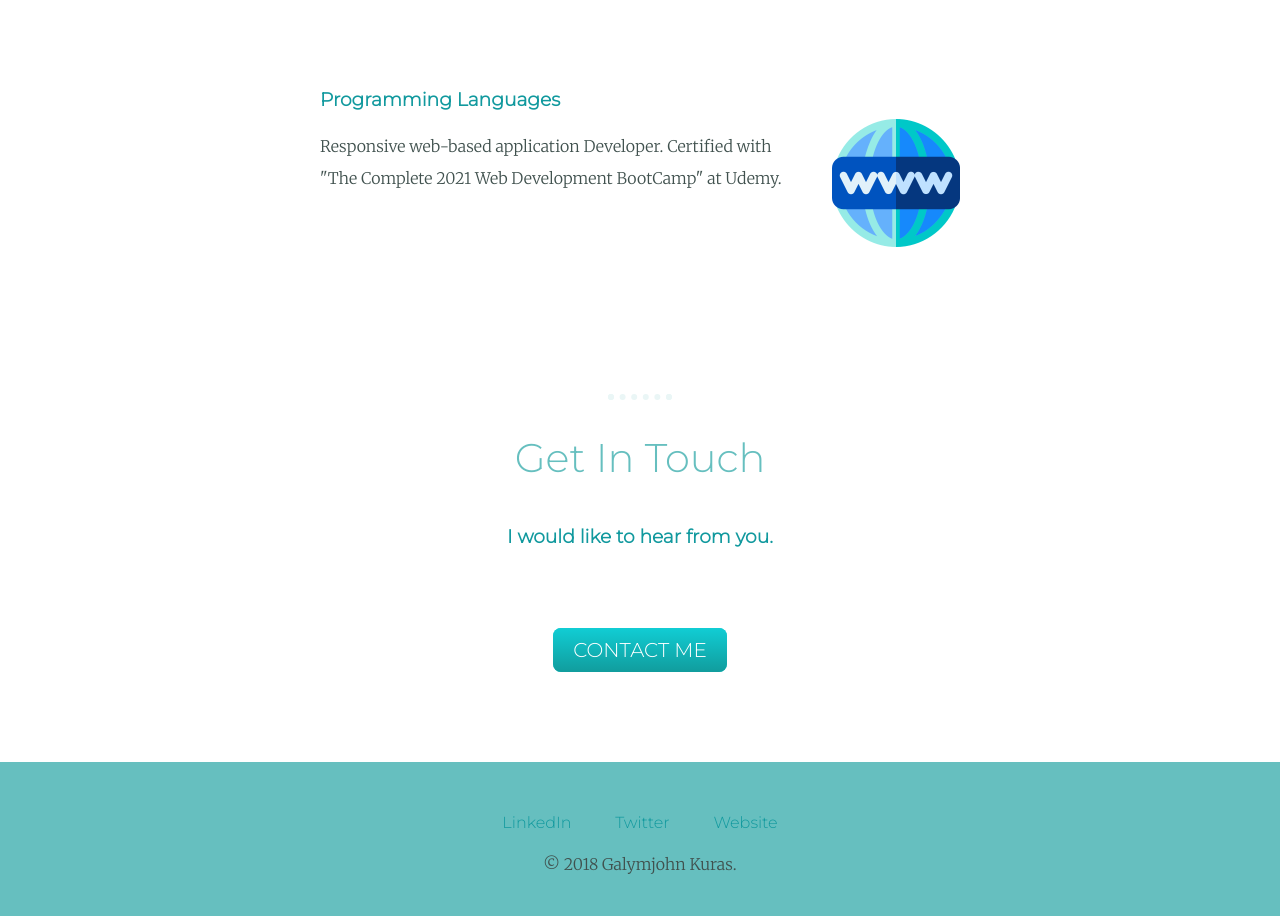
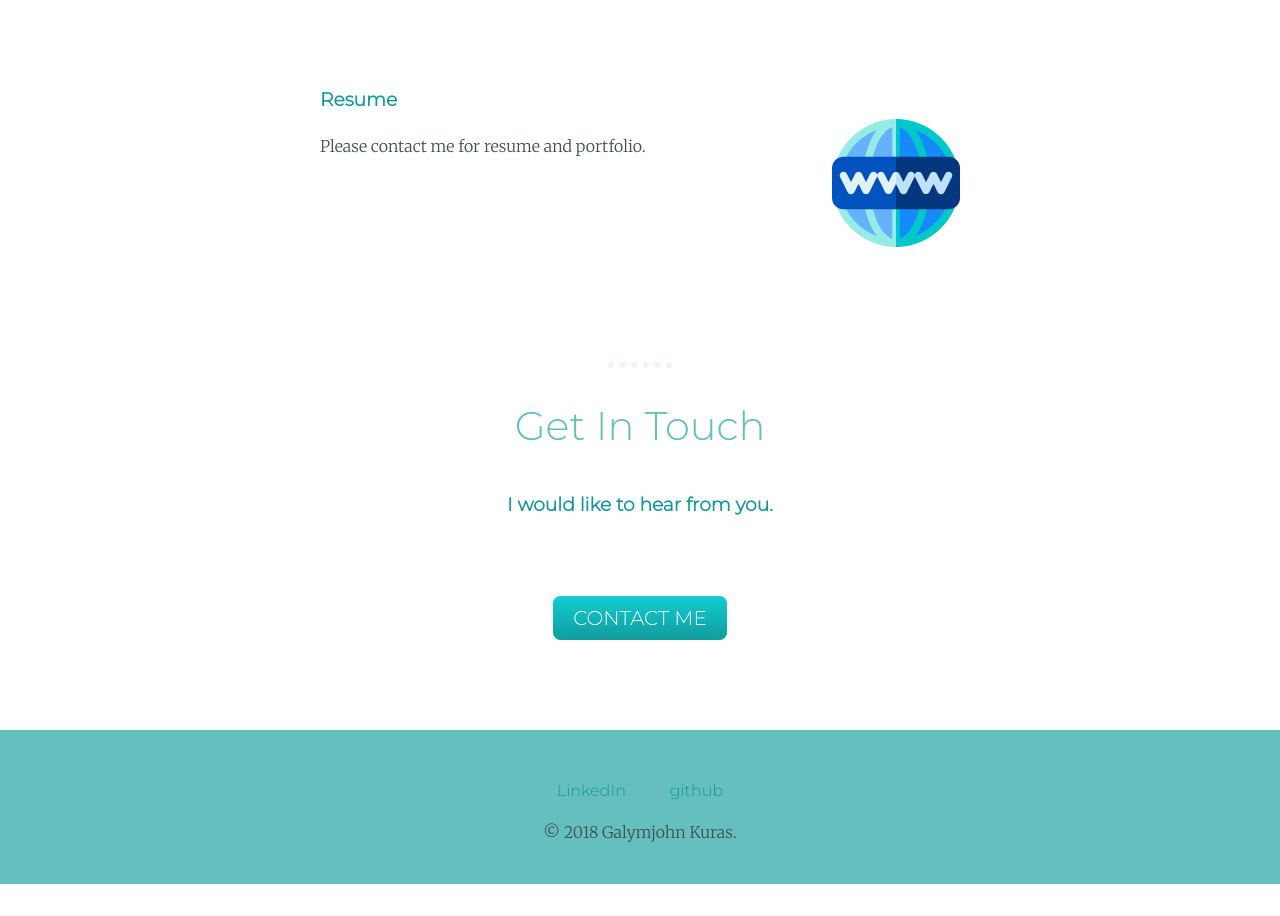
Before and after one commit to Galymjohn/my-resume, a plain HTML site: page index.html in a window 1280 px wide. Shown: the part 1820-2736 px from the top of the page. After the commit the page ends 2704 px from the top, so only its background shows below. Drawn offline with Linux system fonts and the light colour scheme.

Commit message:
Portfolio info

```diff
--- a/index.html
+++ b/index.html
@@ -29,14 +29,14 @@
     <h2>My Skills.</h2>
     <div class="skill-row">
       <img class="skills-img-one" src="images/weather-app.png" alt="">
-      <h3>App Development</h3>
+      <h3 src="https://johnnykuras.wixsite.com/website-1">App Development</h3>
       <p>Responsive web-based application Developer. Certified with "The Complete 2021 Web Development BootCamp" at Udemy.</p>
     </div>
     <!--Skills two-->
     <div class="skill-row">
       <img class="skills-img-two" src="images/world-wide-web.png" alt="">
-      <h3>Programming Languages</h3>
-      <p>Responsive web-based application Developer. Certified with "The Complete 2021 Web Development BootCamp" at Udemy.</p>
+      <h3>Resume</h3>
+      <p>Please contact me for resume and portfolio.</p>
     </div>
   </div>
 
@@ -51,9 +51,9 @@
 
 
 <div class="bottom-container">
-  <a class="footer-link" href="www.linkedin.com/in/gkuras">LinkedIn</a>
-  <a class="footer-link" href="https://twitter.com/">Twitter</a>
-  <a class="footer-link" href="https://www.appbrewery.co/">Website</a>
+  <a class="footer-link" href="https://www.linkedin.com/in/gkuras">LinkedIn</a>
+  <!-- <a class="footer-link" href="https://twitter.com/">Twitter</a> -->
+  <a class="footer-link" href="https://github.com/Galymjohn?tab=repositories">github</a>
   <p>© 2018 Galymjohn Kuras.</p>
 </div>
 
```
